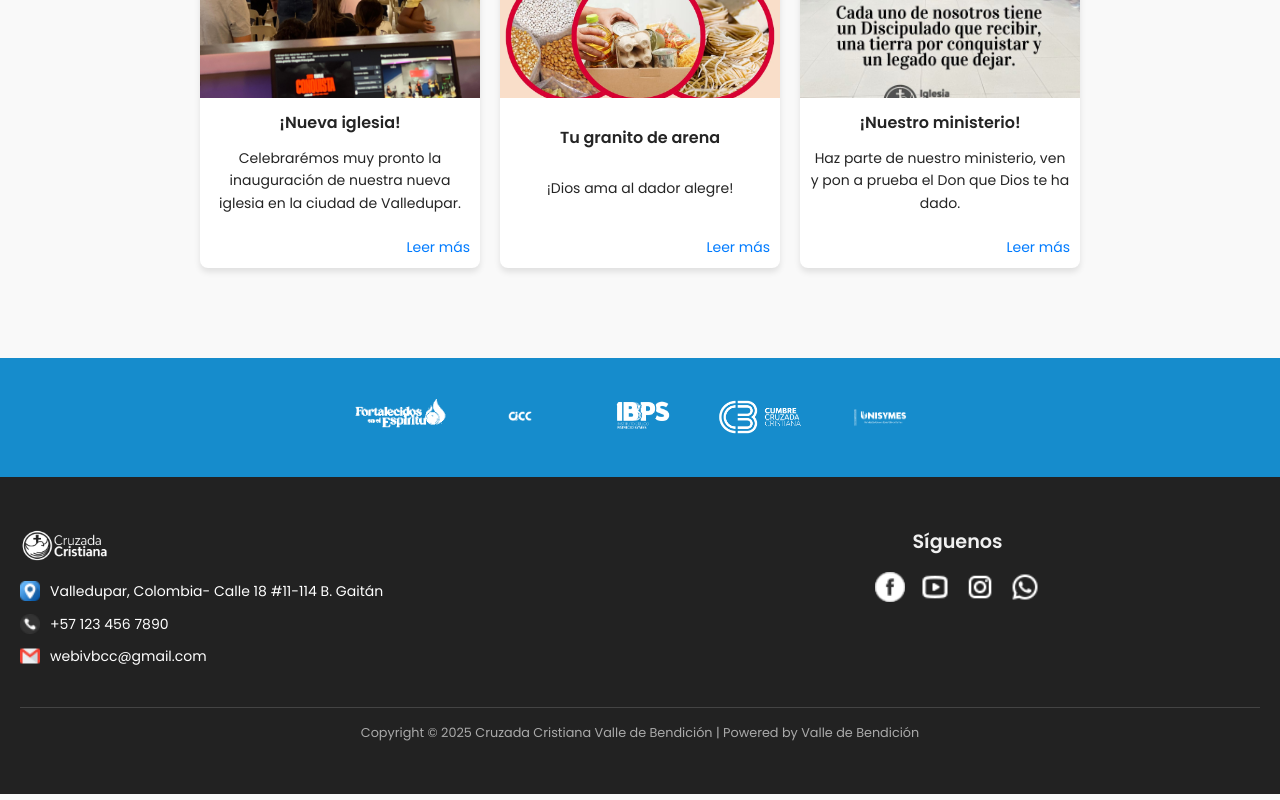
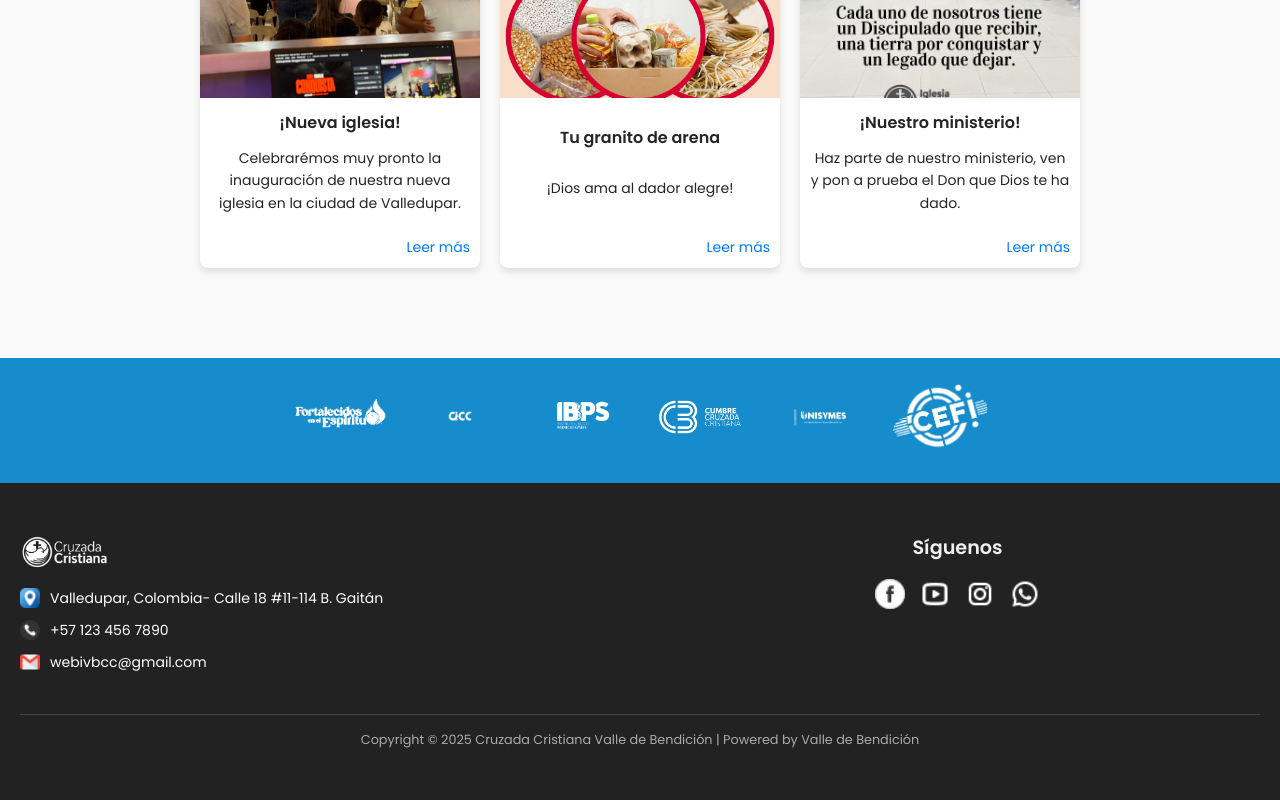
Before and after one commit to IVBCC/ivbccfront, a React (Create React App) app: page / in a window 1280 px wide. Shown: the part 2446-3246 px from the top of the page. Built offline with nearby package versions, Linux system fonts and the light colour scheme; the HTML template or start-up script is replaced by a standard one.

Commit message:
logos y links partners

```diff
--- a/src/componentes/partners.js
+++ b/src/componentes/partners.js
@@ -4,23 +4,28 @@ import LogoCicc from '../logo/cicc.png';
 import LogoIbps from '../logo/ibps.png';
 import LogoCcc from '../logo/ccc.png';
 import LogoUnisymes from '../logo/unisymes.png';
+import LogoCefi from '../logo/logocefi.png';
 import './styles.css';
 
 const Partners = () => {
-  // Lista de logos, agrega más URLs si es necesario
+  // Lista de logos con sus respectivas URLs
   const logos = [
-    LogoFortalecidos,
-    LogoCicc,
-    LogoIbps,
-    LogoCcc,
-    LogoUnisymes
+    { src: LogoFortalecidos },
+    { src: LogoCicc },
+    { src: LogoIbps, url: 'https://ivbccfront.vercel.app/formacion/ibps' },
+    { src: LogoCcc },
+    { src: LogoUnisymes, url: 'https://unisymes.edu.co/' },
+    { src: LogoCefi, url: 'https://ivbccfront.vercel.app/formacion/cefi' }
   ];
 
   return (
     <section className="partners-section">
       <div className="partners-container">
         {logos.map((logo, index) => (
-          <img key={index} src={logo} alt={`Logo ${index + 1}`} className="partner-logo" />
+          // Envolvemos cada <img> dentro de un <a> con su respectiva URL
+          <a key={index} href={logo.url} target="_blank" rel="noopener noreferrer">
+            <img src={logo.src} alt={`Logo ${index + 1}`} className="partner-logo" />
+          </a>
         ))}
       </div>
     </section>
```
Also changed, not shown: src/logo/logocefi.png (added).
